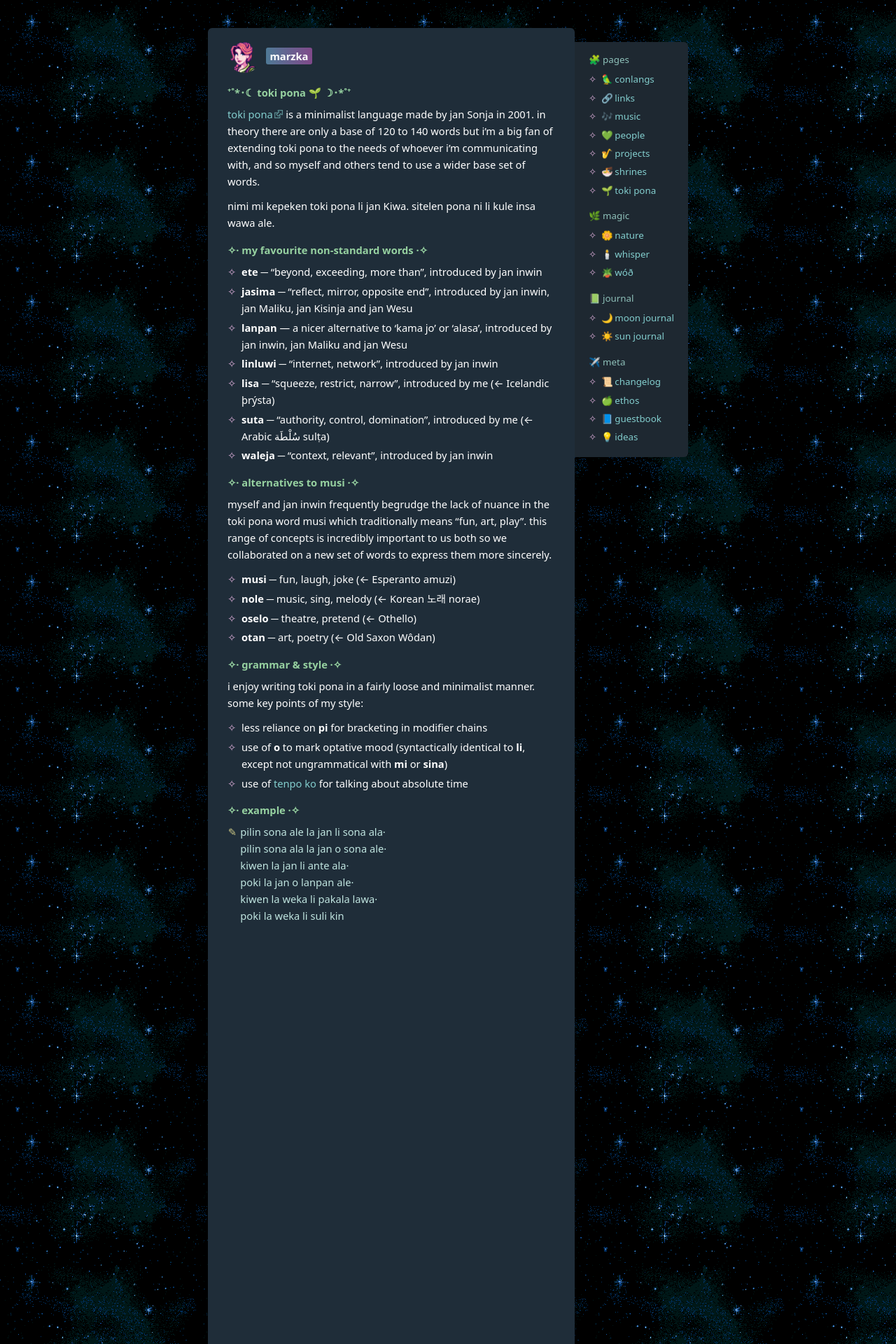
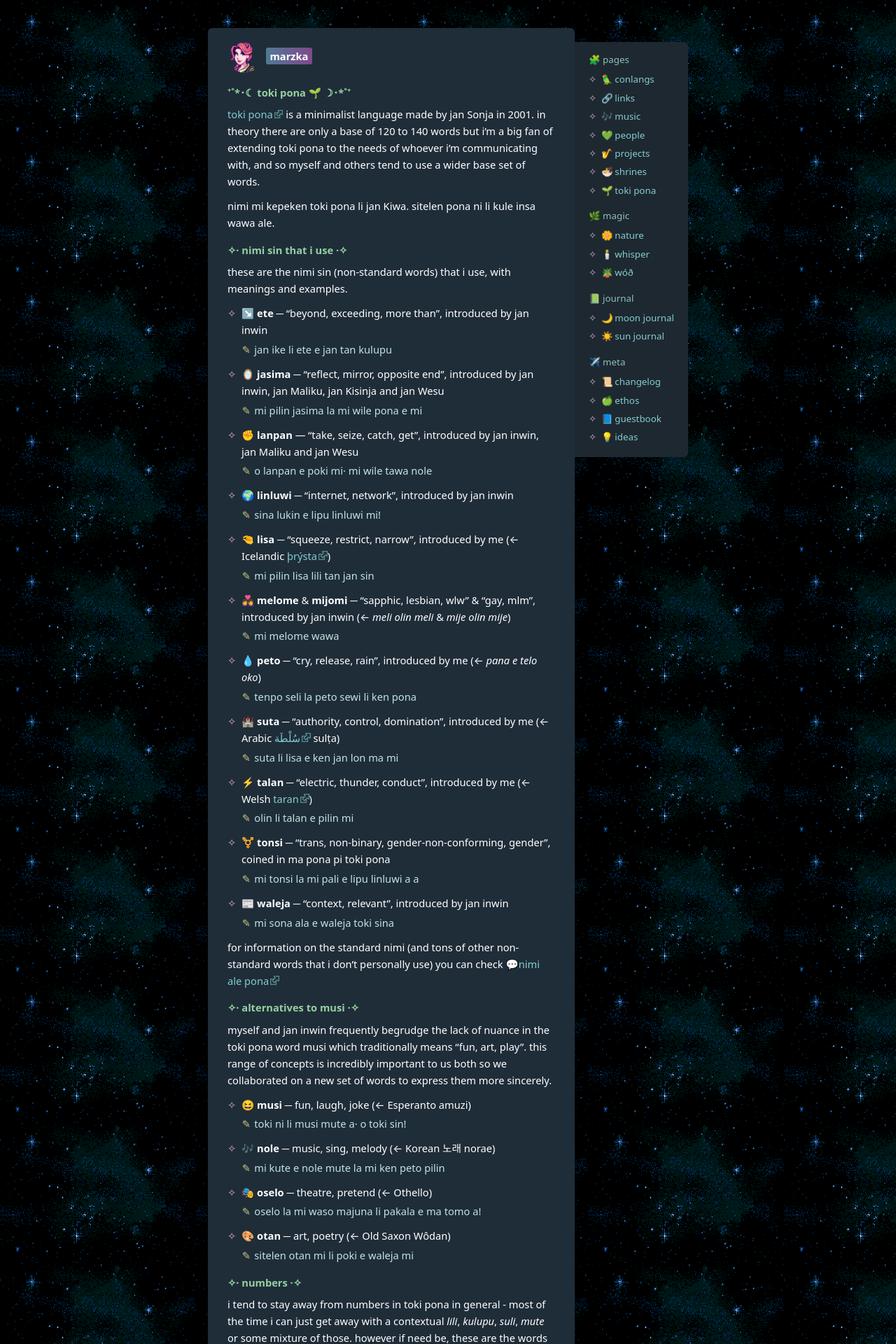
Before and after one commit to m5ka/maria.town, a Jekyll site: the page built from _pages/toki-pona.md, in a window 1280 px wide. Shown: the top 1920 px of the page at 70% size. Built offline with Jekyll 4.4.1, drawn with Linux system fonts in a browser that asks for light colours; Markdown is read by kramdown in place of the engine named in the settings; some of the changed text lies outside the part shown.

Commit message:
☘️ update toki pona page

```diff
--- a/_pages/toki-pona.md
+++ b/_pages/toki-pona.md
@@ -10,31 +10,64 @@ in theory there are only a base of 120 to 140 words but i'm a big fan of extendi
 
 nimi mi kepeken toki pona li jan Kiwa. sitelen pona ni li kule insa wawa ale.
 
-## my favourite non-standard words
-* **ete** ─ "beyond, exceeding, more than", introduced by jan inwin
-* **jasima** ─ "reflect, mirror, opposite end", introduced by jan inwin, jan Maliku, jan Kisinja and jan Wesu
-* **lanpan** — a nicer alternative to 'kama jo' or 'alasa', introduced by jan inwin, jan Maliku and jan Wesu
-* **linluwi** ─ "internet, network", introduced by jan inwin
-* **lisa** ─ "squeeze, restrict, narrow", introduced by me (← Icelandic þrýsta)
-* **suta** ─ "authority, control, domination", introduced by me (← Arabic سُلْطَة sulṭa)
-* **waleja** ─ "context, relevant", introduced by jan inwin
+## nimi sin that i use {#nimi-sin}
+these are the nimi sin (non-standard words) that i use, with meanings and examples.
 
-## alternatives to musi
+* ↘️ **ete** ─ "beyond, exceeding, more than", introduced by jan inwin
+> jan ike li ete e jan tan kulupu
+* 🪞 **jasima** ─ "reflect, mirror, opposite end", introduced by jan inwin, jan Maliku, jan Kisinja and jan Wesu
+> mi pilin jasima la mi wile pona e mi
+* ✊ **lanpan** — "take, seize, catch, get", introduced by jan inwin, jan Maliku and jan Wesu
+> o lanpan e poki mi· mi wile tawa nole
+* 🌍️ **linluwi** ─ "internet, network", introduced by jan inwin
+> sina lukin e lipu linluwi mi!
+* 🤏 **lisa** ─ "squeeze, restrict, narrow", introduced by me (← Icelandic [þrýsta](https://en.wiktionary.org/wiki/%C3%BEr%C3%BDsta#Arabic))
+> mi pilin lisa lili tan jan sin
+* 👩‍❤️‍👩 **melome** & **mijomi** ─ "sapphic, lesbian, wlw" & "gay, mlm", introduced by jan inwin (← _meli olin meli_ & _mije olin mije_)
+> mi melome wawa
+* 💧 **peto** ─ "cry, release, rain", introduced by me (← _pana e telo oko_)
+> tenpo seli la peto sewi li ken pona
+* 🏰 **suta** ─ "authority, control, domination", introduced by me (← Arabic [سُلْطَة](https://en.wiktionary.org/wiki/%D8%B3%D9%84%D8%B7%D8%A9#Arabic) sulṭa)
+> suta li lisa e ken jan lon ma mi
+* ⚡️ **talan** ─ "electric, thunder, conduct", introduced by me (← Welsh [taran](https://en.wiktionary.org/wiki/taran#Welsh))
+> olin li talan e pilin mi
+* ⚧️ **tonsi** ─ "trans, non-binary, gender-non-conforming, gender", coined in ma pona pi toki pona
+> mi tonsi la mi pali e lipu linluwi a a
+* 📰 **waleja** ─ "context, relevant", introduced by jan inwin
+> mi sona ala e waleja toki sina
+
+for information on the standard nimi (and tons of other non-standard words that i don't personally use) you can check 💬[nimi ale pona](https://docs.google.com/spreadsheets/d/1t-pjAgZDyKPXcCRnEdATFQOxGbQFMjZm-8EvXiQd2Po/edit#gid=0)
+
+## alternatives to musi {#musi}
 myself and jan inwin frequently begrudge the lack of nuance in the toki pona word musi which traditionally means "fun, art, play". this range of concepts is incredibly important to us both so we collaborated on a new set of words to express them more sincerely.
 
-* **musi** ─ fun, laugh, joke (← Esperanto amuzi)
-* **nole** ─ music, sing, melody (← Korean 노래 norae)
-* **oselo** ─ theatre, pretend (← Othello)
-* **otan** ─ art, poetry (← Old Saxon Wôdan)
+* 😆 **musi** ─ fun, laugh, joke (← Esperanto amuzi)
+> toki ni li musi mute a· o toki sin!
+* 🎶 **nole** ─ music, sing, melody (← Korean 노래 norae)
+> mi kute e nole mute la mi ken peto pilin
+* 🎭️ **oselo** ─ theatre, pretend (← Othello)
+> oselo la mi waso majuna li pakala e ma tomo a!
+* 🎨 **otan** ─ art, poetry (← Old Saxon Wôdan)
+> sitelen otan mi li poki e waleja mi
 
-## grammar & style
+## numbers {#numbers}
+i tend to stay away from numbers in toki pona in general - most of the time i can just get away with a contextual _lili_, _kulupu_, _suli_, _mute_ or some mixture of those. however if need be, these are the words i'd use, with thanks to jan inwin for lending me this system.
+* 1· **wan** ─ one, single, small amount
+* 2· **tu** ─ two, couple, pair
+* 3· **san** ─ three
+* 4· **neja** ─ four
+* 5· **luka** ─ five, handful
+* 6· **kulu** ─ six, group
+* 7· **likujo** ─ seven, several
+
+## grammar & style {#style}
 i enjoy writing toki pona in a fairly loose and minimalist manner. some key points of my style:
 
 * less reliance on **pi** for bracketing in modifier chains
 * use of **o** to mark optative mood (syntactically identical to **li**, except not ungrammatical with **mi** or **sina**)
 * use of <a href="/time">tenpo ko</a> for talking about absolute time
 
-## example
+## example {#example}
 > pilin sona ale la jan li sona ala·<br>
 > pilin sona ala la jan o sona ale·<br>
 > kiwen la jan li ante ala·<br>
```
